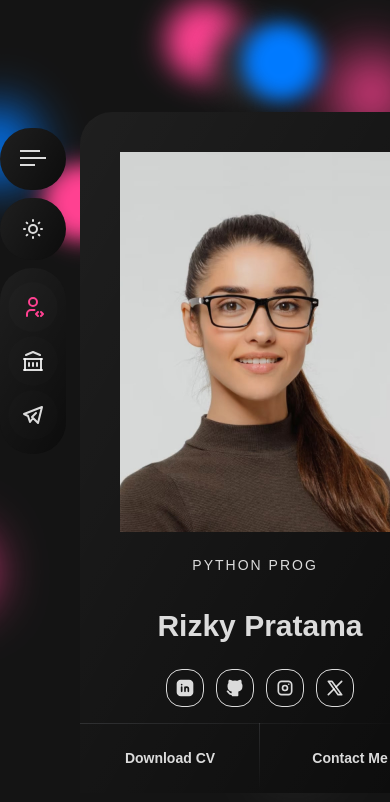
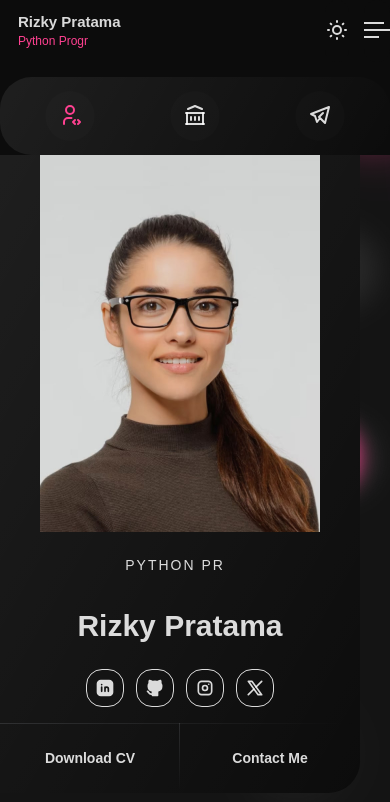
Before and after one commit to rizkypratamatan/rizky-pratama-tan, a React (Vite) app: page / in a window 390 px wide. Shown: the top 802 px of the page. Built offline with nearby package versions, Linux system fonts and the light colour scheme.

Commit message:
Add header responsive mobile

```diff
--- a/src/components/LayoutComponent.tsx
+++ b/src/components/LayoutComponent.tsx
@@ -32,7 +32,7 @@ export default function LayoutComponent() {
                         window.location.pathname,
                         element.getAttribute("href")
                     ];
-                    const validUrls: string[] =[];
+                    const validUrls: string[] = [];
 
                     for(let url of urls) {
                         if(url.endsWith("//")) {
@@ -81,19 +81,37 @@ export default function LayoutComponent() {
             <div className="flex gap-[1.5rem] relative w-[100rem] z-10 h-screen mx-auto">
                 <div className="flex basis-[27.5rem] gap-[0.875rem]">
                     <header>
-                        <div className="bg-gradient header-container hamburger h-[3.875rem] leading-[3.875rem]">
+                        <div className="header-container hamburger h-[3.875rem] rounded-[2rem] leading-[3.875rem] md:bg-gradient">
                             <span></span>
                         </div>
-                        <div className="bg-gradient header-container h-[3.875rem] leading-[3.875rem]">
+                        <div className="header-container h-[3.875rem] rounded-[2rem] leading-[3.875rem] md:bg-gradient">
                             <IconSun className="hidden dark:inline relative top-[-0.125rem]"/>
                             <IconMoon className="inline dark:hidden relative top-[-0.125rem]"/>
                         </div>
-                        <nav className="bg-gradient header-container">
+                        <div className="grow pl-[1.125rem] py-[0.625rem] md:hidden">
+                            <h1 className="leading-[1.438rem] text-[0.938rem] font-semibold">Rizky Pratama</h1>
+                            <p className="leading-[1.031rem] text-[0.75rem] text-primary">
+                                <TypeAnimation
+                                    cursor={false}
+                                    sequence={[
+                                        'Rust Programmer', 1000,
+                                        'React Programmer', 1000,
+                                        'Python Programmer', 1000,
+                                        'Javascript Programmer', 1000,
+                                        'Java Programmer', 1000,
+                                        'IOT Developer', 1000,
+                                    ]} speed={50} repeat={Infinity}
+                                />
+                            </p>
+                        </div>
+                        <nav className="bg-gradient header-container w-full md:static md:w-auto md:rounded-[2rem]">
                             <ul id="main-menu">
                                 <li><Link className="active" to="/"><IconUserCode/><span>About</span></Link></li>
                                 <li><Link to="/resume/"><IconBuildingBank/><span>Resume</span></Link></li>
-                                <li className="hidden"><Link to="/projects/"><IconBriefcaseFilled/><span>Projects</span></Link></li>
-                                <li className="hidden"><Link to="/articles/"><IconArticleFilled/><span>Articles</span></Link></li>
+                                <li className="hidden"><Link to="/projects/"><IconBriefcaseFilled/><span>Projects</span></Link>
+                                </li>
+                                <li className="hidden">
+                                    <Link to="/articles/"><IconArticleFilled/><span>Articles</span></Link></li>
                                 <li><Link to="/contact/"><IconBrandTelegram/><span>Contact</span></Link></li>
                             </ul>
                         </nav>
--- a/src/index.css
+++ b/src/index.css
@@ -511,12 +511,11 @@
     }
 
     header {
-        @apply flex flex-col gap-[0.5rem] basis-[4.125rem] mt-[8vh] z-50;
-        margin-top: calc(((100vh - 621px) / 2) + 2vh);
+        @apply fixed top-0 left-0 flex flex-row-reverse gap-[0.938rem] flex-wrap w-full bg-bgd-primary z-50 md:static md:basis-[4.125rem] md:flex-col md:gap-[0.5rem] md:bg-transparent;
     }
 
     .header-container {
-        @apply relative bg-bgl-primary dark:bg-bgd-primary rounded-[2rem] text-center cursor-pointer;
+        @apply relative bg-bgl-primary dark:bg-bgd-primary text-center cursor-pointer;
     }
 
     .hamburger span {
@@ -562,7 +561,7 @@
     }
 
     #main-menu {
-        @apply py-[0.625rem];
+        @apply flex justify-between w-[18.75rem] py-[0.625rem] mx-auto md:block md:w-auto;
     }
 
     #main-menu a {
@@ -913,4 +912,10 @@
     .contact-form fieldset div button:hover svg {
         @apply ml-[0.188rem];
     }
+
+    @media (width >= 48rem) {
+        header {
+            margin-top: calc(((100vh - 621px) / 2) + 2vh);
+        }
+    }
 }
```
